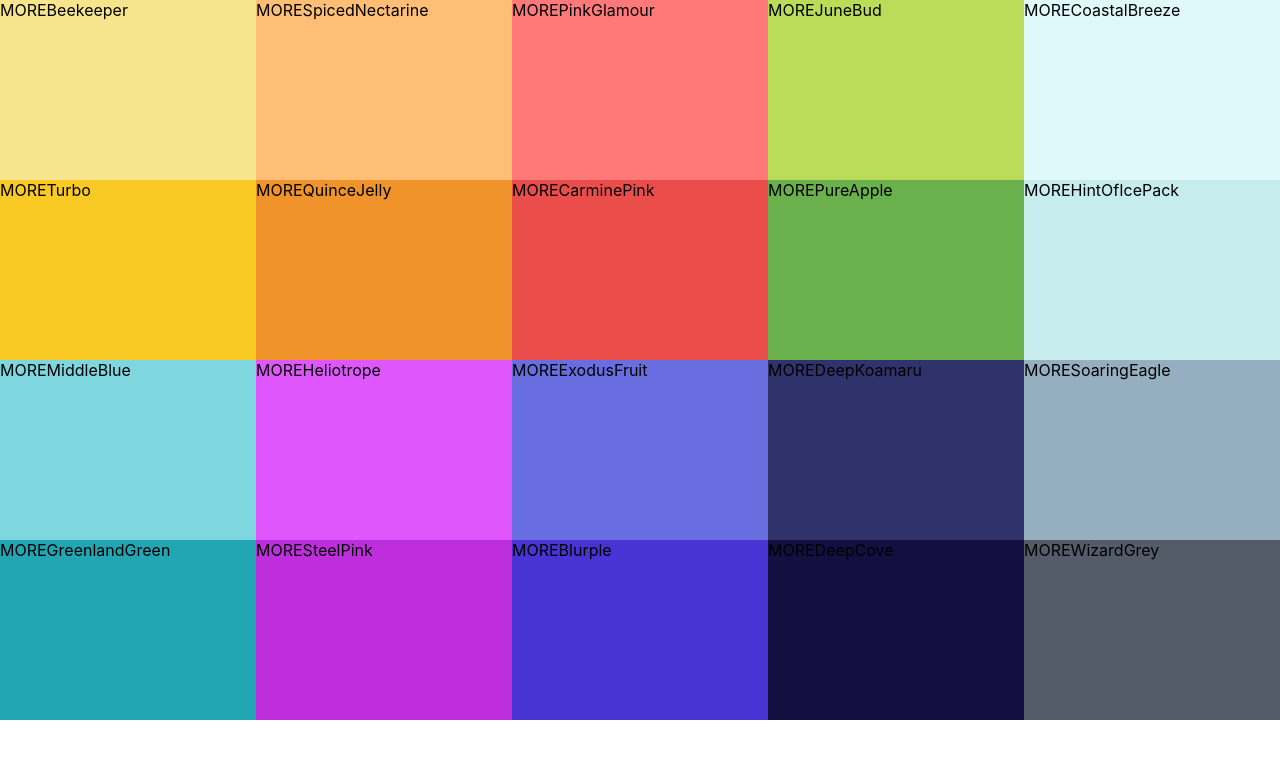
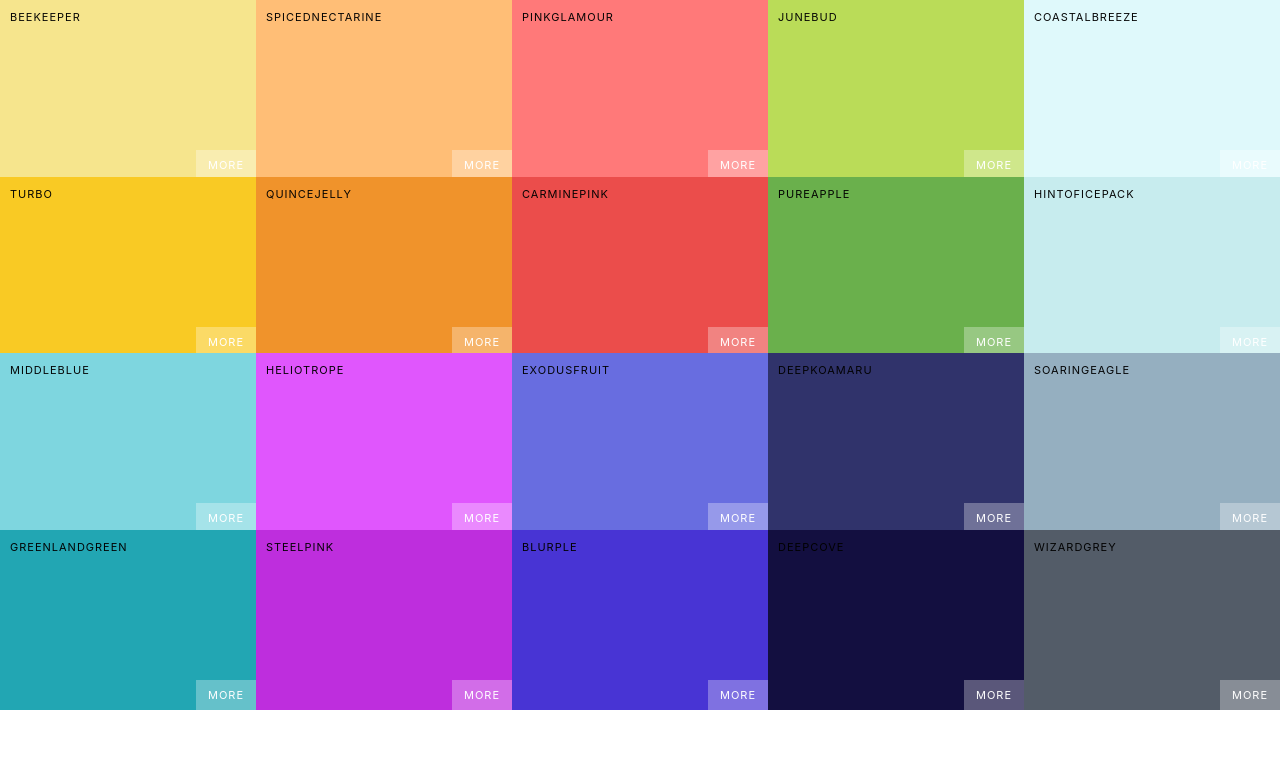
Before and after one commit to lawrencedarcy/colour-app, a React (Create React App) app in the folder color-app/: page / in a window 1280 px wide. Shown: the top 758 px of the page. Built offline with nearby package versions, Linux system fonts and the light colour scheme.

Commit message:
style colorbox component

```diff
--- a/color-app/src/ColorBox.css
+++ b/color-app/src/ColorBox.css
@@ -1,11 +1,60 @@
-
-
 .ColorBox {
-
   width: 20%;
   height: 25%;
   margin: 0 auto;
   display: inline-block;
   cursor: pointer;
+  position: relative;
+  margin-bottom: -3.5px;
+}
 
+.copy-button {
+  width: 100px;
+  height: 30px;
+  position: absolute;
+  display: inline-block;
+  top: 50%;
+  left: 50%;
+  margin-left: -50px;
+  margin-top: -15px;
+  outline: none;
+  text-align: center;
+  background-color: rgba(255, 255, 255, 0.3);
+  font-size: 1rem;
+  line-height: 30px;
+  color:white;
+  text-transform: uppercase;
+  border: none;
+  opacity: 0;
 }
+.ColorBox:hover .copy-button {
+  opacity: 1;
+  transition: 0.66s;
+}
+
+.box-content {
+
+  padding: 10px;
+  width: 100%;
+  left: 0;
+  bottom: 0;
+
+  color: rgba(0, 0, 0, 0.973);
+  letter-spacing: 1px;
+  text-transform: uppercase;
+  font-size: 11px;
+}
+
+.see-more {
+  background-color: rgba(255, 255, 255, 0.3);
+  position: absolute;
+  border: none;
+  bottom: 0;
+  right: 0;
+  color: white;
+  width: 60px;
+  height: 30px;
+  text-align: center;
+  line-height: 30px;
+  text-transform: uppercase;
+}
--- a/color-app/src/ColorBox.js
+++ b/color-app/src/ColorBox.js
@@ -1,12 +1,21 @@
-import React, { Component } from 'react';
-import './ColorBox.css'
+import React, { Component } from "react";
+import "./ColorBox.css";
 
 class ColorBox extends Component {
   render() {
+
+    const {name, background} = this.props;
     return (
-      <div style={{background: this.props.background}} className="ColorBox">
-        <span>MORE</span>
-        <span>{this.props.name}</span>
+      <div style={{ background }} className="ColorBox">
+        <div className="copy-container">
+          <div className="box-content">
+            <span>{name}</span>
+            <button className="copy-button">
+              Copy
+            </button>
+            <span className="see-more">More</span>
+          </div>
+        </div>
       </div>
     );
   }
```
